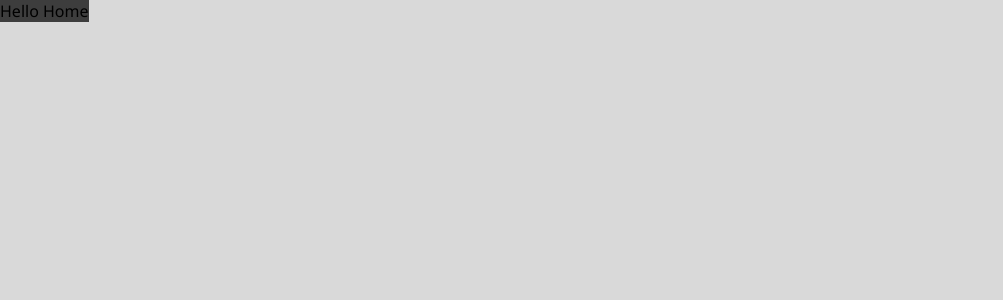
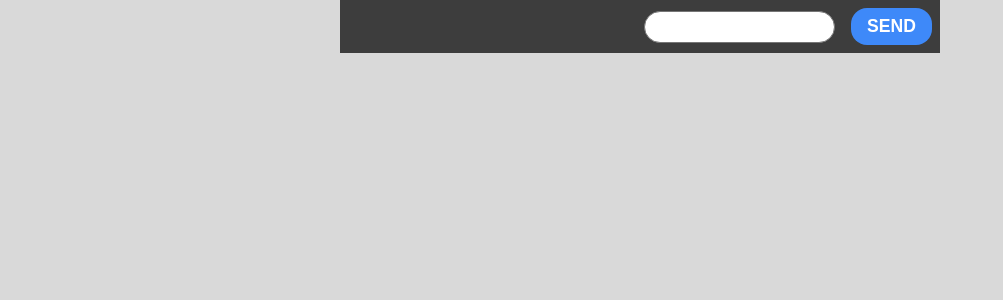
Before and after one commit to TheMath123/dinochat-project, a React (Vite) app: page / in a window 1280 px wide. Shown: the top 300 px of the page, without its empty margins (0-1003 px from the left). Built offline with nearby package versions, Linux system fonts and the light colour scheme.

Commit message:
feat: add op our clients to menu burgue, and fixed more bugs

```diff
--- /dev/null
+++ b/src/components/Inputs.tsx
@@ -0,0 +1,14 @@
+import styles from '../styles/input.module.scss';
+
+type InputProps = {
+  onSubmit: () => void;
+};
+
+export function Input({ onSubmit }: InputProps) {
+  return (
+    <form className={styles.container} onSubmit={onSubmit}>
+      <textarea className={styles.textArea}></textarea>
+      <button className={styles.sendButton}>Send</button>
+    </form>
+  );
+}
--- a/src/pages/Home/index.tsx
+++ b/src/pages/Home/index.tsx
@@ -1,5 +1,13 @@
+import { Input } from '../../components/Inputs';
 import styles from '../../styles/home.module.scss';
 
 export default function Home() {
-  return <div className={styles.container}>Hello Home</div>;
+  return (
+    <div className={styles.container}>
+      <div className={styles.content}>
+        <main className={styles.chat}></main>
+        <Input onSubmit={() => null} />
+      </div>
+    </div>
+  );
 }
--- a/src/styles/globals.scss
+++ b/src/styles/globals.scss
@@ -14,7 +14,3 @@ body {
   font-size: 1rem;
   background: $background;
 }
-
-div {
-  display: flex;
-}
--- a/src/styles/home.module.scss
+++ b/src/styles/home.module.scss
@@ -2,5 +2,16 @@
 
 .container {
   display: flex;
+  justify-content: center;
+  align-items: center;
+}
+
+.content {
+  display: flex;
   background: $gray;
+  width: 600px;
+
+  .chat {
+    width: 100%;
+  }
 }
--- /dev/null
+++ b/src/styles/input.module.scss
@@ -0,0 +1,33 @@
+@import './colors.scss';
+
+.container {
+  display: flex;
+  flex-direction: row;
+  align-items: center;
+  border-radius: 16px;
+  padding: 8px;
+  gap: 16px;
+  width: 100%;
+
+  .textArea {
+    display: flex;
+    border-radius: 16px;
+    width: 100%;
+    resize: none;
+  }
+
+  .sendButton {
+    display: flex;
+
+    padding: 8px 16px;
+
+    border: none;
+    border-radius: 16px;
+    background: $blue;
+    text-transform: uppercase;
+
+    font-size: 1.1rem;
+    font-weight: 600;
+    color: $white;
+  }
+}
```
